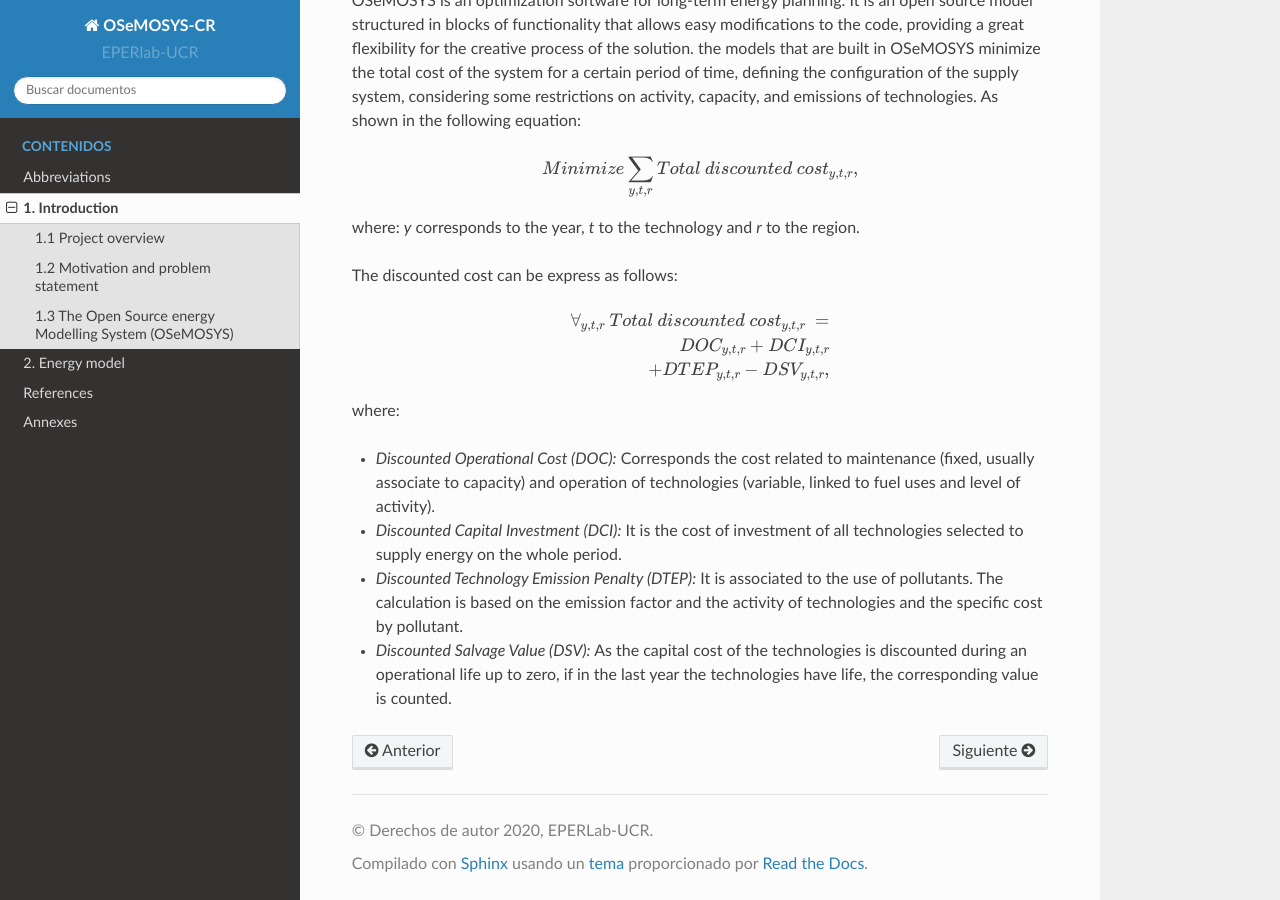
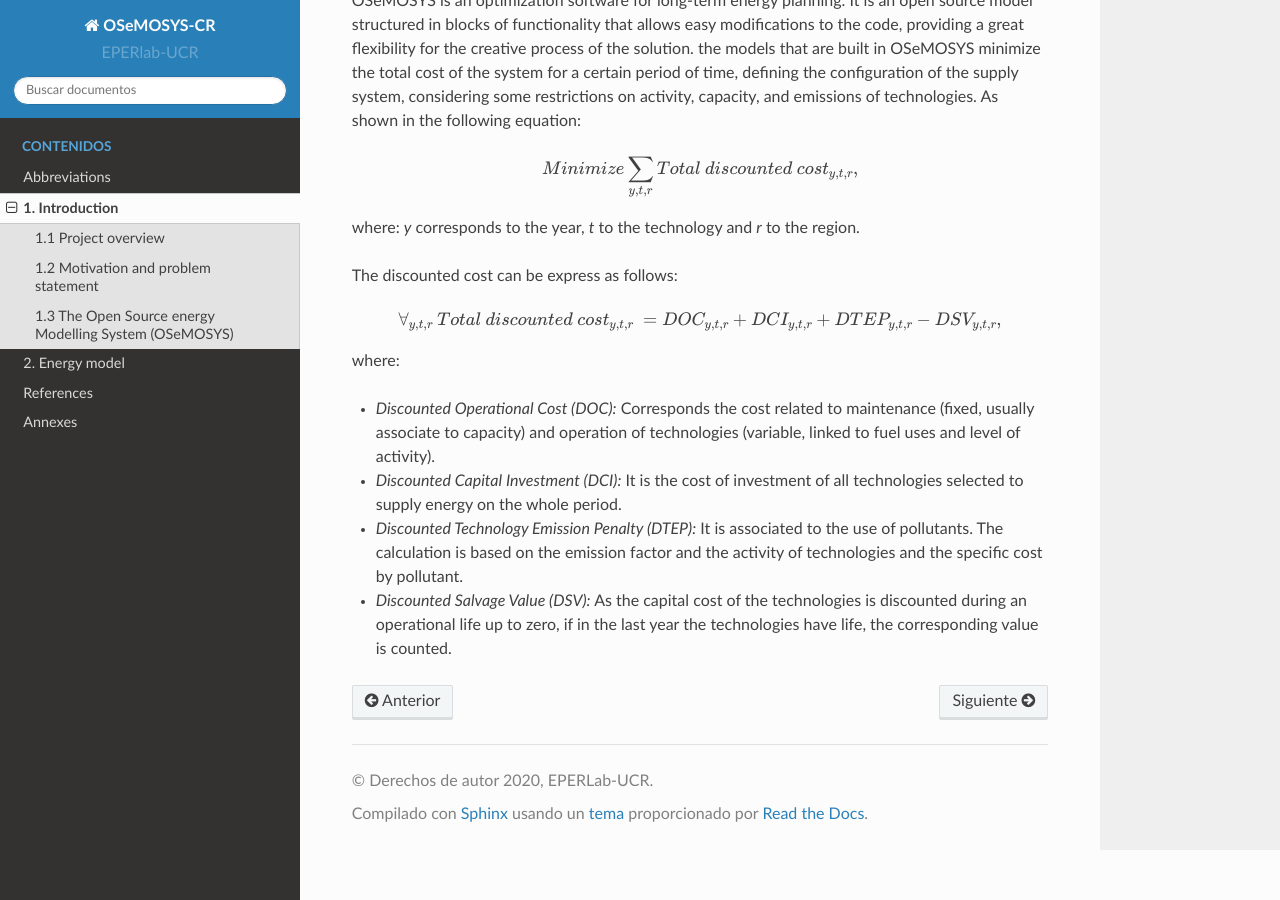
Before and after one commit to EPERLab/OSeMOSYS-CR, a Sphinx documentation site: the page built from docs/01Introduction.rst, in a window 1280 px wide and 900 px high, scrolled down 1715 px. Built offline with Sphinx 7.4.7 and the Read the Docs theme 2.0.0, drawn with Linux system fonts in a browser that asks for light colours.

```diff
--- a/docs/01Introduction.rst
+++ b/docs/01Introduction.rst
@@ -42,7 +42,7 @@ The discounted cost can be express as follows:
 
 .. math::
 
- ∀_{y,t,r}\  Total\ discounted\ cost_{y,t,r}\  =  \\ DOC_{y,t,r} + DCI_{y,t,r} \\ + DTEP_{y,t,r} - DSV_{y,t,r},
+ ∀_{y,t,r}\  Total\ discounted\ cost_{y,t,r}\  =   DOC_{y,t,r} + DCI_{y,t,r}  + DTEP_{y,t,r} - DSV_{y,t,r},
 
 where:
 
```
